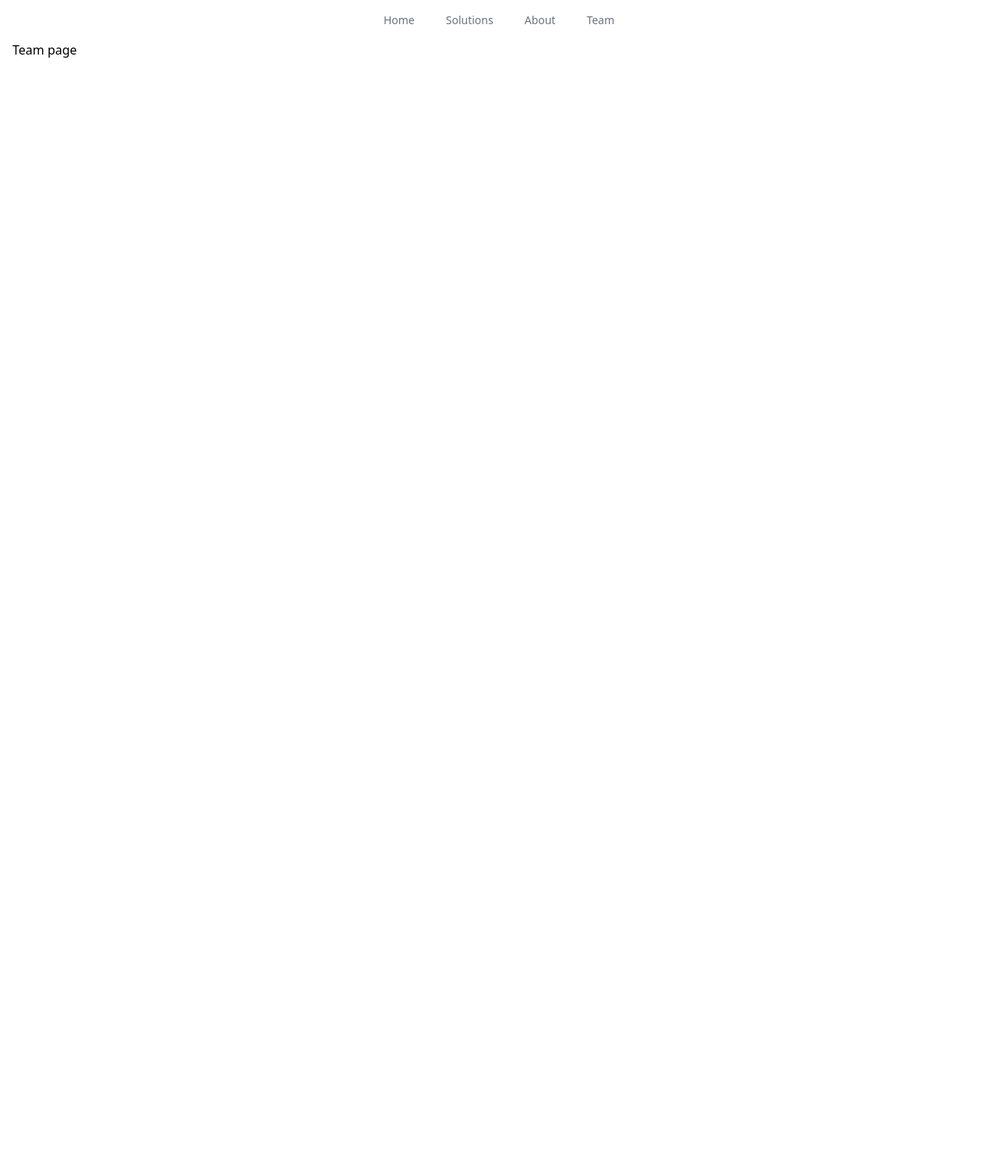
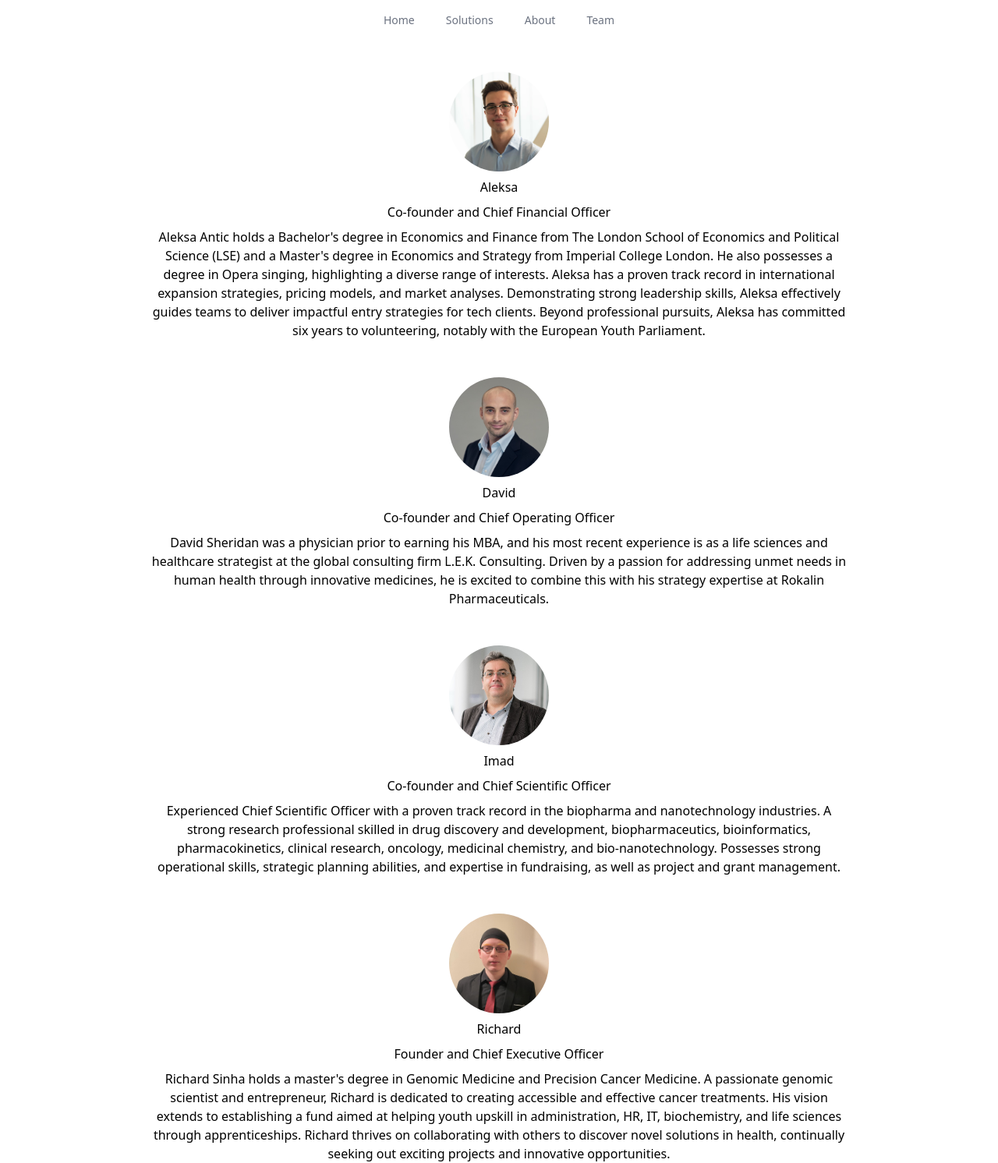
Before and after one commit to rokalin/rokalin-webpage, an Astro site: page /team in a window 1280 px wide. Shown: the whole page at 78% size. Before the commit the page ends 800 px from the top, so only its background shows below. Built offline with nearby package versions, Linux system fonts and the light colour scheme; Astro itself is replaced by a stand-in of ours.

Commit message:
add team content

```diff
--- /dev/null
+++ b/src/content/config.ts
@@ -0,0 +1,15 @@
+import { z, defineCollection } from 'astro:content';
+
+const teamCollection = defineCollection({
+    type: 'data',
+    schema: z.object({
+        name: z.string(),
+        role: z.string(),
+        about: z.string(),
+        image: z.string(),
+    }),
+});
+
+export const collections = {
+    'team': teamCollection,
+};
--- /dev/null
+++ b/src/content/team/aleksa.yaml
@@ -0,0 +1,9 @@
+name: Aleksa
+role: Co-founder and Chief Financial Officer
+about: >
+  Aleksa Antic holds a Bachelor's degree in Economics and Finance from The London School of Economics and Political Science (LSE) and a Master's degree in Economics and Strategy from Imperial College London.
+  He also possesses a degree in Opera singing, highlighting a diverse range of interests.
+  Aleksa has a proven track record in international expansion strategies, pricing models, and market analyses.
+  Demonstrating strong leadership skills, Aleksa effectively guides teams to deliver impactful entry strategies for tech clients.
+  Beyond professional pursuits, Aleksa has committed six years to volunteering, notably with the European Youth Parliament.
+image: /images/team/aleksa.jpeg
--- /dev/null
+++ b/src/content/team/david.yaml
@@ -0,0 +1,6 @@
+name: David
+role: Co-founder and Chief Operating Officer
+about: >
+  David Sheridan was a physician prior to earning his MBA, and his most recent experience is as a life sciences and healthcare strategist at the global consulting firm L.E.K. Consulting.
+  Driven by a passion for addressing unmet needs in human health through innovative medicines, he is excited to combine this with his strategy expertise at Rokalin Pharmaceuticals.
+image: /images/team/david.jpeg
--- /dev/null
+++ b/src/content/team/imad.yaml
@@ -0,0 +1,7 @@
+name: Imad
+role: Co-founder and Chief Scientific Officer
+about: >
+  Experienced Chief Scientific Officer with a proven track record in the biopharma and nanotechnology industries.
+  A strong research professional skilled in drug discovery and development, biopharmaceutics, bioinformatics, pharmacokinetics, clinical research, oncology, medicinal chemistry, and bio-nanotechnology.
+  Possesses strong operational skills, strategic planning abilities, and expertise in fundraising, as well as project and grant management.
+image: /images/team/imad.jpeg
--- /dev/null
+++ b/src/content/team/richard.yaml
@@ -0,0 +1,7 @@
+name: Richard
+role: Founder and Chief Executive Officer
+about: >
+  Richard Sinha holds a master's degree in Genomic Medicine and Precision Cancer Medicine. A passionate genomic scientist and entrepreneur, Richard is dedicated to creating accessible and effective cancer treatments.
+  His vision extends to establishing a fund aimed at helping youth upskill in administration, HR, IT, biochemistry, and life sciences through apprenticeships.
+  Richard thrives on collaborating with others to discover novel solutions in health, continually seeking out exciting projects and innovative opportunities.
+image: /images/team/richard.jpeg
--- a/src/env.d.ts
+++ b/src/env.d.ts
@@ -1 +1,2 @@
+/// <reference path="../.astro/types.d.ts" />
 /// <reference types="astro/client" />
--- a/src/pages/team.astro
+++ b/src/pages/team.astro
@@ -1,7 +1,20 @@
 ---
 import Base from '../layouts/Base.astro';
+import { getCollection } from 'astro:content';
+
+const team = await getCollection('team');
+
 ---
 
 <Base title="Team">
-	<h1>Team page</h1>
+	<ul>
+		{team.map(member => (
+			<li class="mt-12 flex flex-col gap-y-2 text-center">
+				<img src={member.data.image} alt={member.data.name} class="w-32 h-32 rounded-full object-cover mx-auto" />
+				<h2>{member.data.name}</h2>
+				<h3>{member.data.role}</h3>
+				<p class="max-w-4xl mx-auto">{member.data.about}</p>
+			</li>
+		))}
+	</ul>
 </Base>
```
Also changed, not shown: public/images/team/aleksa.jpeg (added), public/images/team/david.jpeg (added), public/images/team/imad.jpeg (added), public/images/team/richard.jpeg (added).
